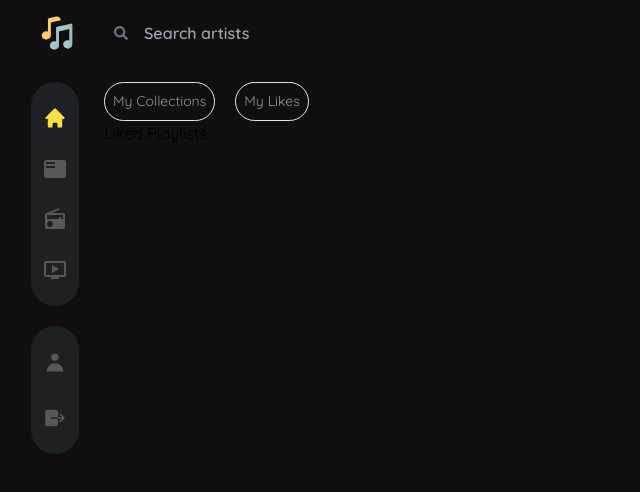
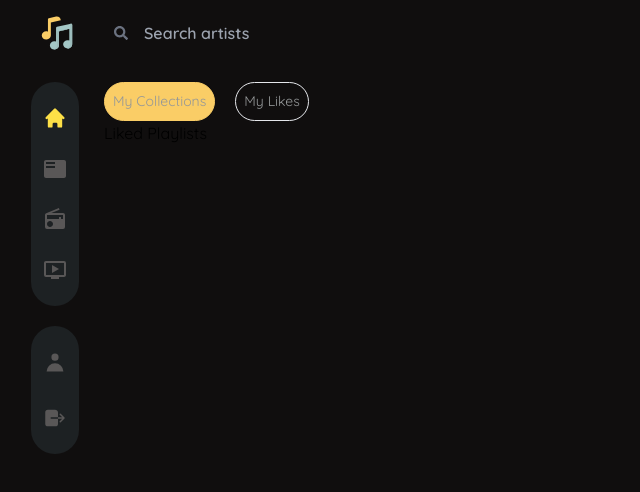
Before and after one commit to Ay7ot/musica-typescript, a React (Vite) app: page /Collections in a window 1280 px wide. Shown: the top 492 px of the page, without its empty margins (0-640 px from the left). Built offline with nearby package versions, Linux system fonts and the light colour scheme.

Commit message:
Collection Page switching with buttons working

```diff
--- a/src/App.tsx
+++ b/src/App.tsx
@@ -135,6 +135,22 @@ function App() {
           ...state,
           userPlaylist: action.payload.userPlaylistPayload
         }
+      case 'setToLikedPlaylist':
+        return {
+          ...state,
+          collections: {
+            isLikedPlaylistActive: true,
+            isLikedSongsActive: false
+          }
+        }
+      case 'setToLikedSongs':
+        return {
+          ...state,
+          collections: {
+            isLikedPlaylistActive: false,
+            isLikedSongsActive: true
+          }
+        }
       default :
         return state
     }
--- a/src/Components/Collections.tsx
+++ b/src/Components/Collections.tsx
@@ -10,7 +10,7 @@ import LikedSongs from './LikedSongs'
 export default function Collections() {
     const {width} = useWindowDimensions()
 
-    const { navToggled, collections } = useContext(AppContext)
+    const { navToggled, collections, dispatch } = useContext(AppContext)
 
     return (
         <div className="bg-[#100e0e] min-h-screen p-6 pt-0 font-quicksand w-full">
@@ -22,8 +22,8 @@ export default function Collections() {
             <Navbar/>
             <section className={`${width > 768 ? 'relative left-[5rem] mt-[2.1rem] w-[85vw] sm:mt-4' :'mt-6'}`}>
               <div className='grid grid-cols-2 gap-5 sm:flex'>
-                <button className='p-2 text-[#949798] text-[14px] border-[1px] rounded-full'>My Collections</button>
-                <button className='p-2 text-[#949798] text-[14px] border-[1px] rounded-full'>My Likes</button>
+                <button className={`p-2 text-[#949798] text-[14px] border-[1px] rounded-full ${collections.isLikedPlaylistActive ? 'bg-[#FACD66] border-[#FACD66] text-[#1D2123]' : ''}`} onClick={()=>dispatch({type: 'setToLikedPlaylist'})}>My Collections</button>
+                <button className={`p-2 text-[#949798] text-[14px] border-[1px] rounded-full  ${collections.isLikedSongsActive ? 'bg-[#FACD66] border-[#FACD66] text-[#1D2123]' : ''}`} onClick={()=>dispatch({type: 'setToLikedSongs'})}>My Likes</button>
               </div>
               {
                 collections.isLikedPlaylistActive ? <LikedPLaylists /> : <LikedSongs />
--- a/src/Components/LikedPlaylists.tsx
+++ b/src/Components/LikedPlaylists.tsx
@@ -1,6 +1,11 @@
 import React from "react"
+import { useContext } from "react"
+import { AppContext } from "../Contexts/AppContext"
 
 export default function LikedPLaylists() {
+
+    const { dispatch } = useContext(AppContext)
+
     return (
         <div>
            Liked Playlists
--- a/src/Components/LikedSongs.tsx
+++ b/src/Components/LikedSongs.tsx
@@ -1,9 +1,14 @@
 import React from 'react'
+import { useContext } from "react"
+import { AppContext } from "../Contexts/AppContext"
 
 export default function LikedSongs() {
+
+  const { dispatch } = useContext(AppContext)
+
   return (
     <div>
-        Liked Songs
+      Liked Songs
     </div>
   )
 }
```
